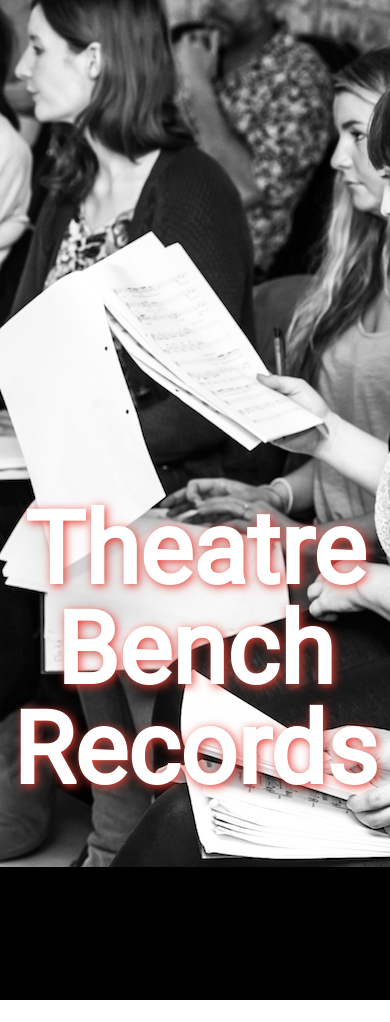
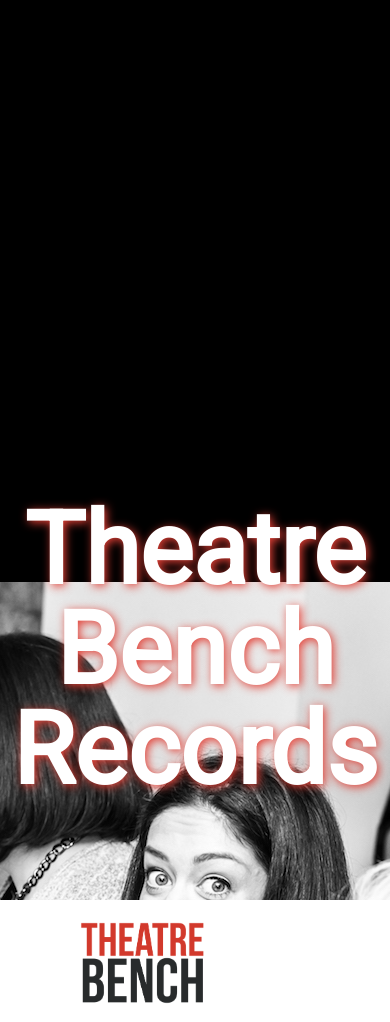
Before and after one commit to johamlyn/theatrebench, a plain HTML site: page records.html in a window 390 px wide. Shown: the top 1022 px of the page. Drawn offline with Linux system fonts and the light colour scheme.

Commit message:
Mobile Styling

```diff
--- a/css/dance.css
+++ b/css/dance.css
@@ -16,8 +16,7 @@
   background-image: url("../images/dance1.jpg");
   background-repeat: no-repeat;
   background-attachment: fixed;
-  align-items: center;
-  justify-content: center;
+  background-position: center;
   background-color: black;
   color: white;
   font-family: 'Roboto', sans-serif;
--- a/css/musicals.css
+++ b/css/musicals.css
@@ -16,8 +16,7 @@
   background-image: url("../images/musicals1.jpg");
   background-repeat: no-repeat;
   background-attachment: fixed;
-  align-items: center;
-  justify-content: center;
+  background-position: center;
   background-color: black;
   color: white;
   font-family: 'Roboto', sans-serif;
--- a/css/plays.css
+++ b/css/plays.css
@@ -16,8 +16,7 @@
   background-image: url("../images/plays1.jpg");
   background-repeat: no-repeat;
   background-attachment: fixed;
-  align-items: center;
-  justify-content: center;
+  background-position: center;
   background-color: black;
   color: white;
   font-family: 'Roboto', sans-serif;
--- a/css/records.css
+++ b/css/records.css
@@ -16,8 +16,7 @@
   background-image: url("../images/records1.jpg");
   background-repeat: no-repeat;
   background-attachment: fixed;
-  align-items: center;
-  justify-content: center;
+  background-position: center;
   background-color: black;
   color: white;
   font-family: 'Roboto', sans-serif;
@@ -30,7 +29,7 @@
   text-shadow: 2px 2px 10px #e33f35;
   font-size: 100px;
   font-weight: bold;
-  margin: 500px 0 200px 0;
+  margin: 500px 0 100px 0;
   text-align: center;
 }
 
--- a/css/style.css
+++ b/css/style.css
@@ -28,6 +28,7 @@
   color: #323337;
   text-align: center;
   text-decoration: none;
+  padding-bottom: 50px;
 }
 
 a:hover {
```
